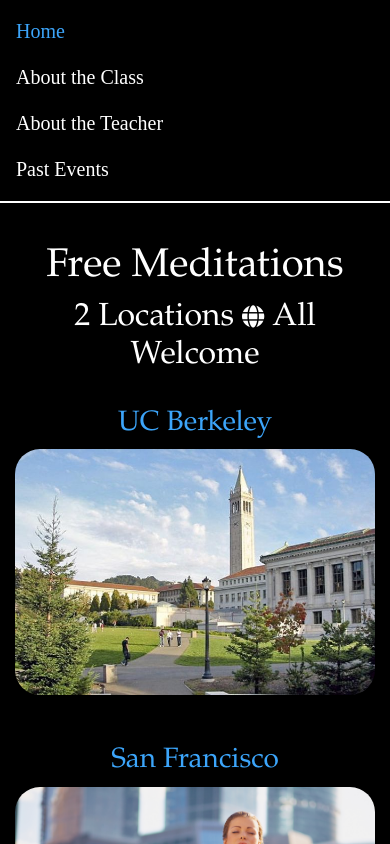
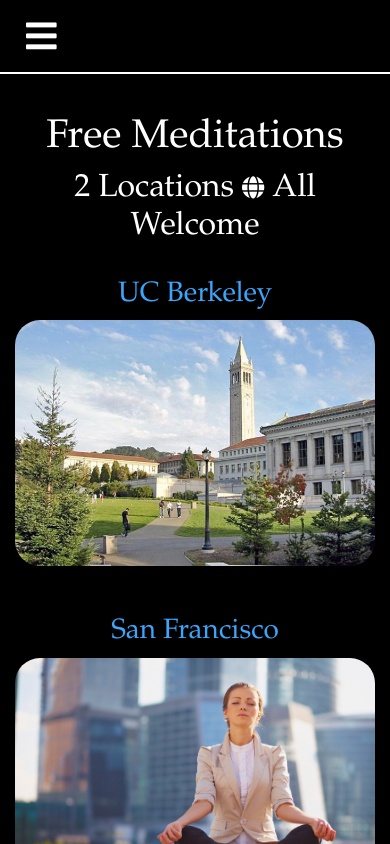
Before and after one commit to saranasr83/Enlightment, a React (Create React App) app: page / in a window 390 px wide. Shown: the top 844 px of the page. Built offline with nearby package versions, Linux system fonts and the light colour scheme.

Commit message:
fix the facebook pixel bug

```diff
--- a/public/index.html
+++ b/public/index.html
@@ -31,7 +31,7 @@
     -->
     <title>Meditate Bay Area</title>
     <!-- Facebook Pixel Code -->
-<script>
+<!-- <script>
   !function(f,b,e,v,n,t,s)
   {if(f.fbq)return;n=f.fbq=function(){n.callMethod?
   n.callMethod.apply(n,arguments):n.queue.push(arguments)};
@@ -47,7 +47,7 @@
    <img height="1" width="1"
   src="https://www.facebook.com/tr?id=2255632504654230&ev=PageView
   &noscript=1"/>
-  </noscript>
+  </noscript> -->
   <!-- End Facebook Pixel Code -->
   </head>
   <body>
--- a/src/components/Navbar/Navbar.css
+++ b/src/components/Navbar/Navbar.css
@@ -23,17 +23,17 @@
     font-size: 35px;
     display: block;
 }
-/* .hide {
+.hide {
     display: none;
-} */
+}
 
 @media (max-width: 600px){
-    /* .hide {
+    .hide {
         display: inline;
-    } */
-    /* .show {
+    }
+    .show {
         display: none;
-    } */
+    }
     /* .topnav {
         overflow: hidden;
         background-color: #333;
--- a/src/components/Navbar/Navbar.js
+++ b/src/components/Navbar/Navbar.js
@@ -1,7 +1,7 @@
 import React from "react";
 import "./Navbar.css";
 import { Link } from "react-router-dom";
-// import Expander from "../Expander"
+import Expander from "../Expander"
 
 
 const Navbar = props => (
@@ -9,7 +9,7 @@
     // <nav className="navbar navbar-expand-lg navbar-light bg-light">
     <nav className="navbar navbar-expand-lg topnav">
         <div>
-            {/* <div className="hide">
+            <div className="hide">
                 <Expander>
                     {({ expanded, handleExpandChange }) => (
                         <div>
@@ -65,7 +65,7 @@
                         </div>
                     )}
                 </Expander>
-            </div> */}
+            </div>
 
             <div>
 
```
